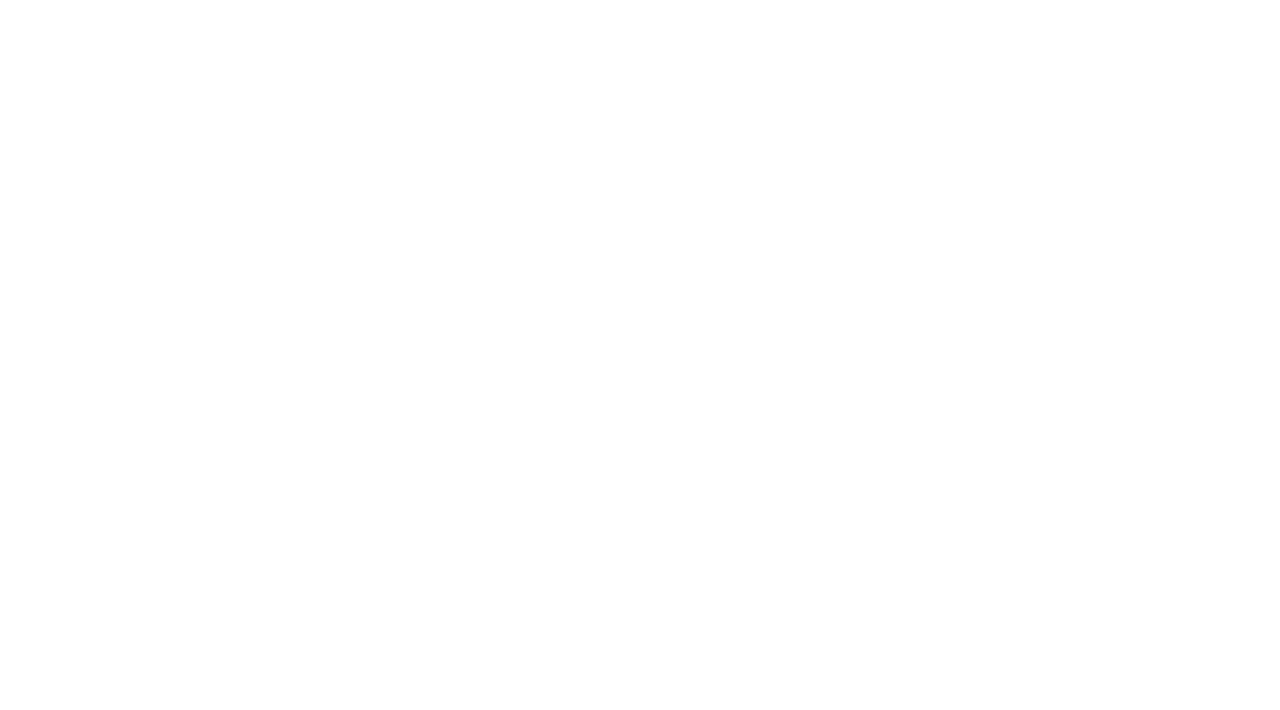
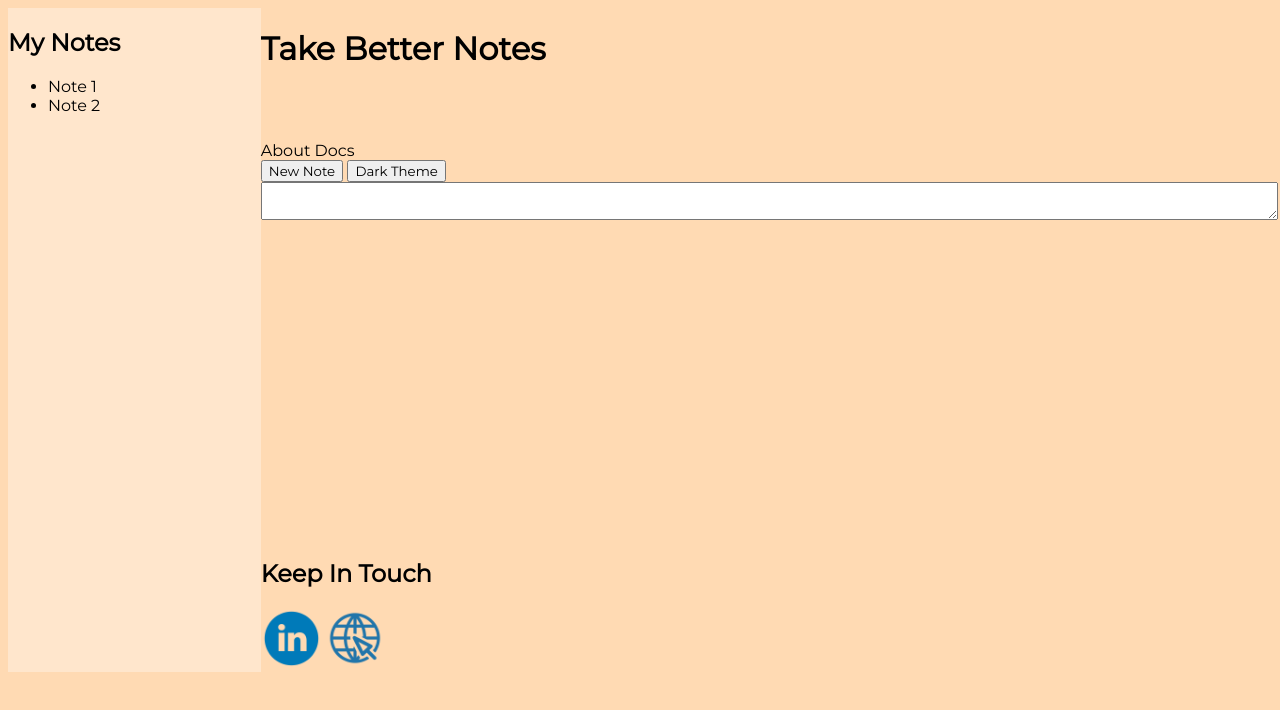
Before and after one commit to ScottyMac44/Web-Technologies-Assignment, a plain HTML site: page index.html in a window 1280 px wide. Drawn offline with Linux system fonts and the light colour scheme.

Commit message:
established grid and color scheme

```diff
--- a/css/stylesheet.css
+++ b/css/stylesheet.css
@@ -0,0 +1,58 @@
+html * {
+    font-family: 'Montserrat', sans-serif;
+
+}
+
+img {
+    width: 60px;
+    height: 60px;
+}
+
+textarea {
+    width: 100%;
+    height:100%;
+}
+
+.grid-container {
+    display: grid;
+    grid-template-columns: repeat(5, 1fr);
+    grid-template-rows: repeat(5, 1fr);
+    background-color: #ffdab3;
+
+
+}
+
+    .grid-menu { grid-area: 1 / 1 / 6 / 2;
+        background-color: #ffe6cc;
+        justify-content: center;
+    }
+
+    header { grid-area: 1 / 2 / 2 / 6;
+        justify-content: center;
+    }
+
+    main { grid-area: 2 / 2 / 5 / 6;
+        justify-content: center;
+    }
+
+    footer { grid-area: 5 / 2 / 6 / 6;
+        justify-content: center;
+    }
+
+
+
+
+@media screen and (max-width: 768px) {
+    .grid-container {
+        grid-template-columns: repeat(2, 1fr);
+        grid-template-rows: repeat(6, 1fr);
+    }
+
+    .grid-item {
+        font-size: 1.5em;
+    }
+
+    .grid-menu { grid-area: 1 / 1 / 6 / 2;
+        display: hidden;
+    }
+  }
--- a/index.html
+++ b/index.html
@@ -4,9 +4,50 @@
     <meta charset="UTF-8">
     <meta http-equiv="X-UA-Compatible" content="IE=edge">
     <meta name="viewport" content="width=device-width, initial-scale=1.0">
+    <link rel="stylesheet" href="css/stylesheet.css">
+    <link rel="preconnect" href="https://fonts.googleapis.com">
+    <link rel="preconnect" href="https://fonts.gstatic.com" crossorigin>
+    <link href="https://fonts.googleapis.com/css2?family=Montserrat&display=swap" rel="stylesheet">
     <title>Web Technologies Assignment</title>
 </head>
-<body>
+<body class="grid-container">
+
+    <header>
+        <h1>Take Better Notes</h1>
+    </header>
+
+    <aside class="grid-menu">
+        <h1>My Notes</h1>
+        <ul>
+            <li><a>Note 1</a></li>
+            <li><a>Note 2</a></li>
+        </ul>
+    </aside>
+
+    <main>
+
+        <div class="left">
+            <a>About</a>
+            <a>Docs</a>
+        </div>
+
+        <button class="button newNote">New Note</button>
+        <button class="button darkTheme">Dark Theme</button>
+
+        <div><textarea></textarea></div>
+
+
+    </main>
+
+    <footer>
+
+        <h2>Keep In Touch</h2>
+        <div>
+            <a><img src="images/linkedin_circle_color-512.webp"></a>
+            <a><img src="images/Internet_Line-02-512.webp"></a>
+        </div>
+
+    </footer>
 
 
 </body>
```
Also changed, not shown: images/Internet_Line-02-512.webp (added), images/linkedin_circle_color-512.webp (added).
